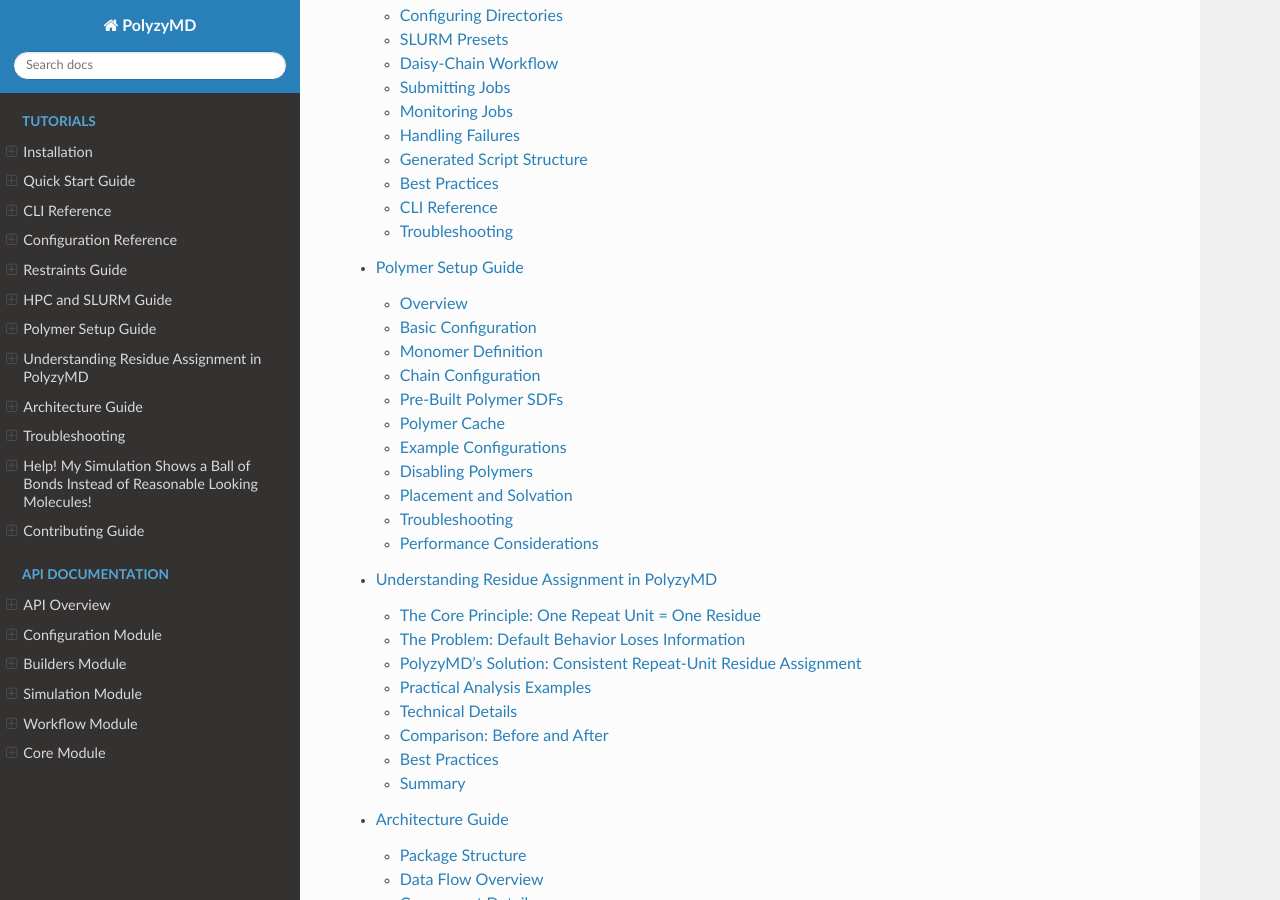
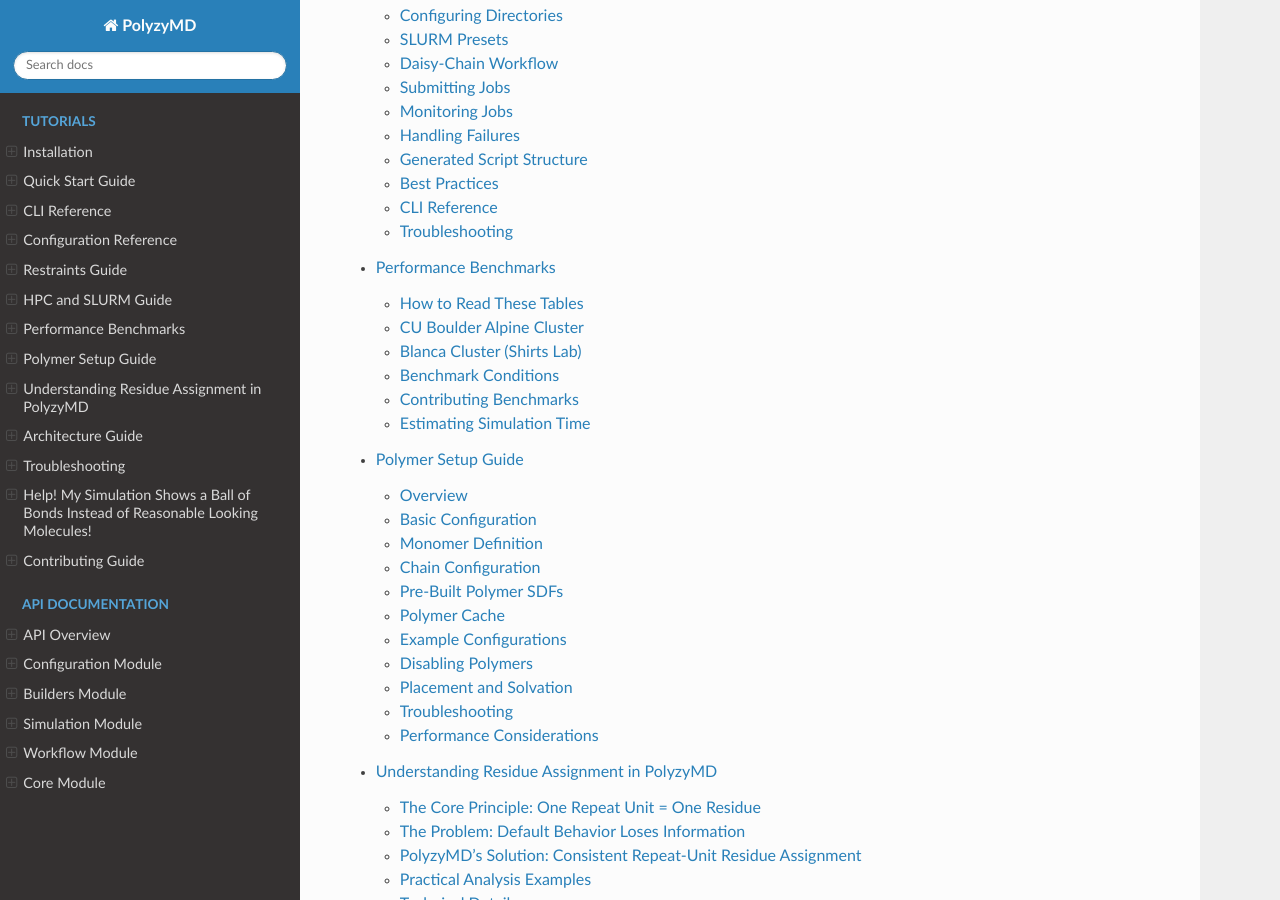
Before and after one commit to joelaforet/polyzymd, a Sphinx documentation site: the page built from docs/source/index.rst, in a window 1280 px wide and 900 px high, scrolled down 2778 px. Built offline with Sphinx 7.4.7 and the Read the Docs theme 3.1.0, drawn with Linux system fonts in a browser that asks for light colours; some of the changed lines change nothing that is shown.

Commit message:
Add performance benchmarks page with GPU timing data for CU Boulder clusters

````diff
--- a/docs/source/index.rst
+++ b/docs/source/index.rst
@@ -66,6 +66,7 @@
    tutorials/configuration
    tutorials/restraints
    tutorials/hpc_slurm
+   tutorials/benchmarks
    tutorials/polymers
    tutorials/residue_assignment
    tutorials/architecture
--- /dev/null
+++ b/docs/source/tutorials/benchmarks.md
@@ -0,0 +1,82 @@
+# Performance Benchmarks
+
+This page contains performance benchmarks for PolyzyMD simulations on various GPU hardware available at CU Boulder. Use these benchmarks to estimate simulation throughput and plan your computational resource needs.
+
+## How to Read These Tables
+
+Each GPU has a table mapping **system size (atoms)** to **simulation speed (ns/day)**. Find your approximate system size and read across to estimate performance.
+
+```{tip}
+**Estimating your system size:**
+- Enzyme only: ~5,000-10,000 atoms (protein) + ~50,000-100,000 atoms (water/ions)
+- With polymers: Add ~500-2,000 atoms per polymer chain
+- Use `polyzymd build --dry-run` to see exact atom counts before running
+```
+
+## CU Boulder Alpine Cluster
+
+### NVIDIA A100 (aa100 partition)
+
+| System Size (atoms) | ns/day | Notes |
+|--------------------:|-------:|:------|
+| | | |
+
+### NVIDIA L40 (al40 partition)
+
+| System Size (atoms) | ns/day | Notes |
+|--------------------:|-------:|:------|
+| | | |
+
+## Blanca Cluster (Shirts Lab)
+
+### NVIDIA A40 (blanca-shirts partition)
+
+| System Size (atoms) | ns/day | Notes |
+|--------------------:|-------:|:------|
+| ~70,000 | 159 | Enzyme + substrate + 2 polymers, NPT ensemble, 2fs timestep |
+
+## Benchmark Conditions
+
+Unless otherwise noted in the "Notes" column, all benchmarks use:
+
+- **Ensemble**: NPT (production phase)
+- **Timestep**: 2 fs
+- **Thermostat**: Langevin Middle Integrator
+- **Barostat**: Monte Carlo (25 step frequency)
+- **Precision**: Mixed precision (OpenMM default)
+- **Nonbonded method**: PME with 1.0 nm cutoff
+
+## Contributing Benchmarks
+
+To add a benchmark entry:
+
+1. Run a simulation segment (at least 1 ns recommended for accurate timing)
+2. Check the SLURM output or simulation logs for performance (ns/day)
+3. Note the system size from the build output or `system.pdb`
+4. Add a row to the appropriate GPU table above
+
+Example log output showing performance:
+```
+Performance: 159.234 ns/day
+```
+
+## Estimating Simulation Time
+
+To estimate how long your simulation will take:
+
+```
+Wall time (days) = Simulation length (ns) / Performance (ns/day)
+```
+
+**Example**: 100 ns simulation at 159 ns/day:
+```
+100 ns / 159 ns/day = 0.63 days = ~15 hours
+```
+
+```{note}
+Actual wall time will be slightly longer due to:
+- Energy minimization (~5-10 minutes)
+- Equilibration phase
+- Checkpoint saving overhead
+- Job startup/teardown
+```
````
